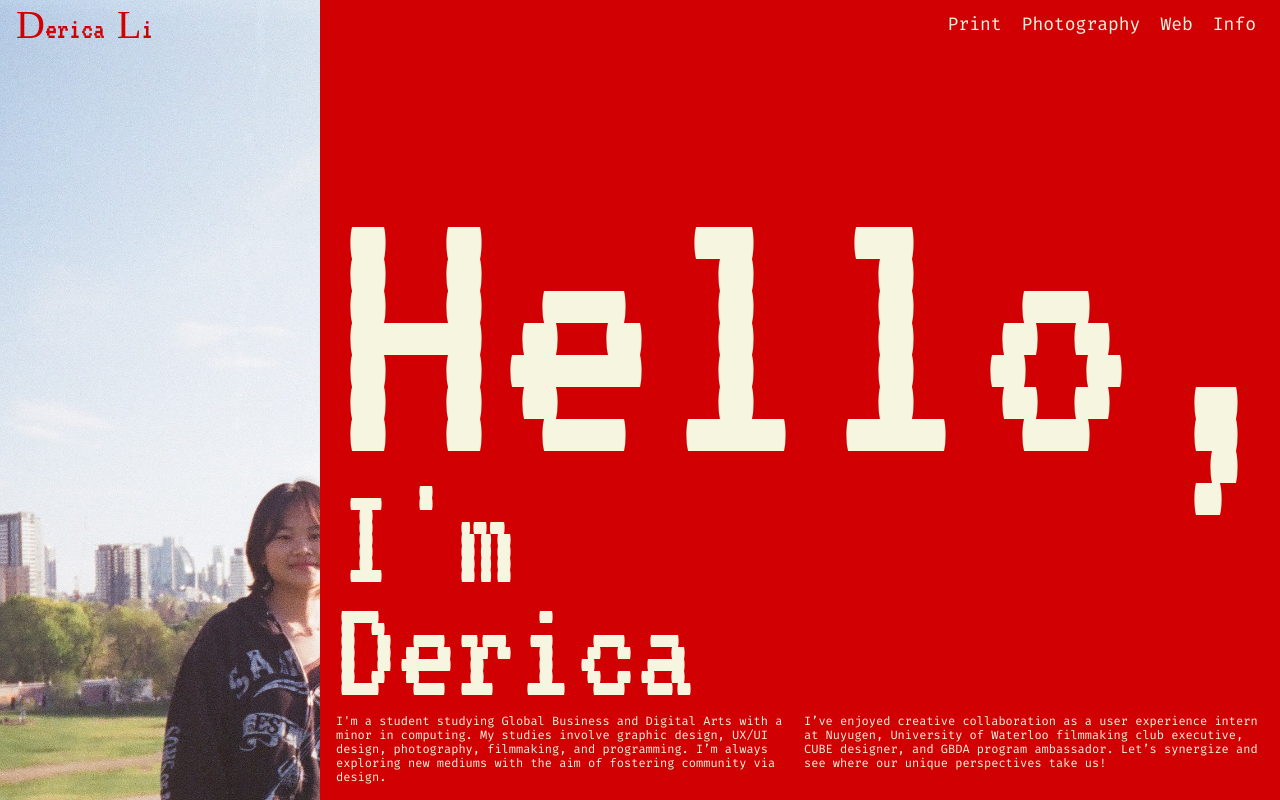
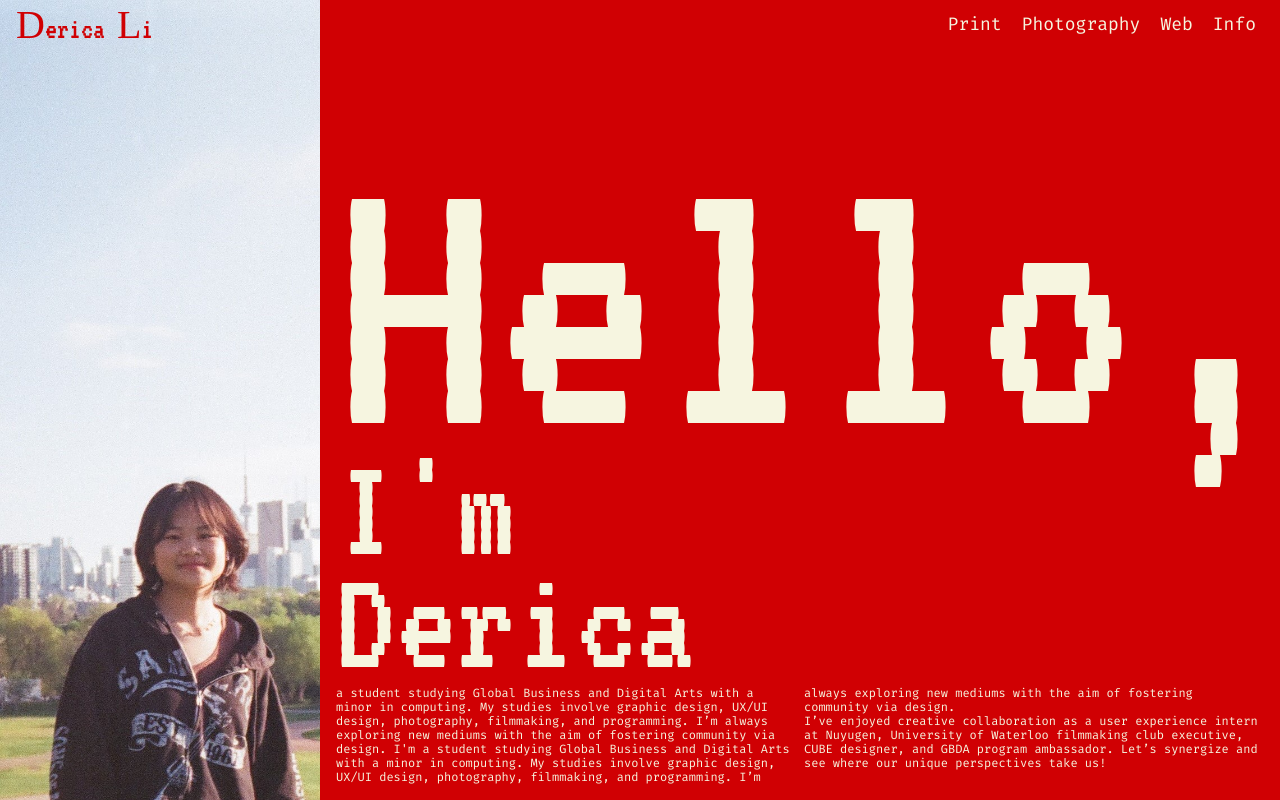
Before and after one commit to d88li/contact-page, a plain HTML site: page index.html in a window 1280 px wide. Shown: the top 800 px of the page. Drawn offline with Linux system fonts and the light colour scheme; a web font is replaced by a local one.

Commit message:
shifted image

```diff
--- a/index.html
+++ b/index.html
@@ -129,6 +129,8 @@
     }
     /*
     .left-side, .right-side {
+       flex: 1; /* Makes both sides take up equal width */
+      height: 100%; /* Ensure both sides are the full height */
        flex: 1;
       height: 100%;
       width: 50%;
@@ -226,7 +228,7 @@
 
     <div class="content">
       <div class="left-side">
-        <img src="Derica.JPG" alt="image of derica">
+        <img src="Derica-more-cropped.JPG" alt="image of derica">
         <!--
         <div class="hello">
           <span style="font-family:ballet;font-size:250px;font-weight:400;line-height:normal">H</span>ello!
@@ -246,6 +248,7 @@
         </div>
         <div class="description">
           <div class="column1">
+            a student studying Global Business and Digital Arts with a minor in computing. My studies involve graphic design, UX/UI design, photography, filmmaking, and programming. I’m always exploring new mediums with the aim of fostering community via design.
             I'm a student studying Global Business and Digital Arts with a minor in computing. My studies involve graphic design, UX/UI design, photography, filmmaking, and programming. I’m always exploring new mediums with the aim of fostering community via design.
           </div>
           <div class="column2">
@@ -259,4 +262,3 @@
       </div>
     </div>
   </body>
-</html>
```
